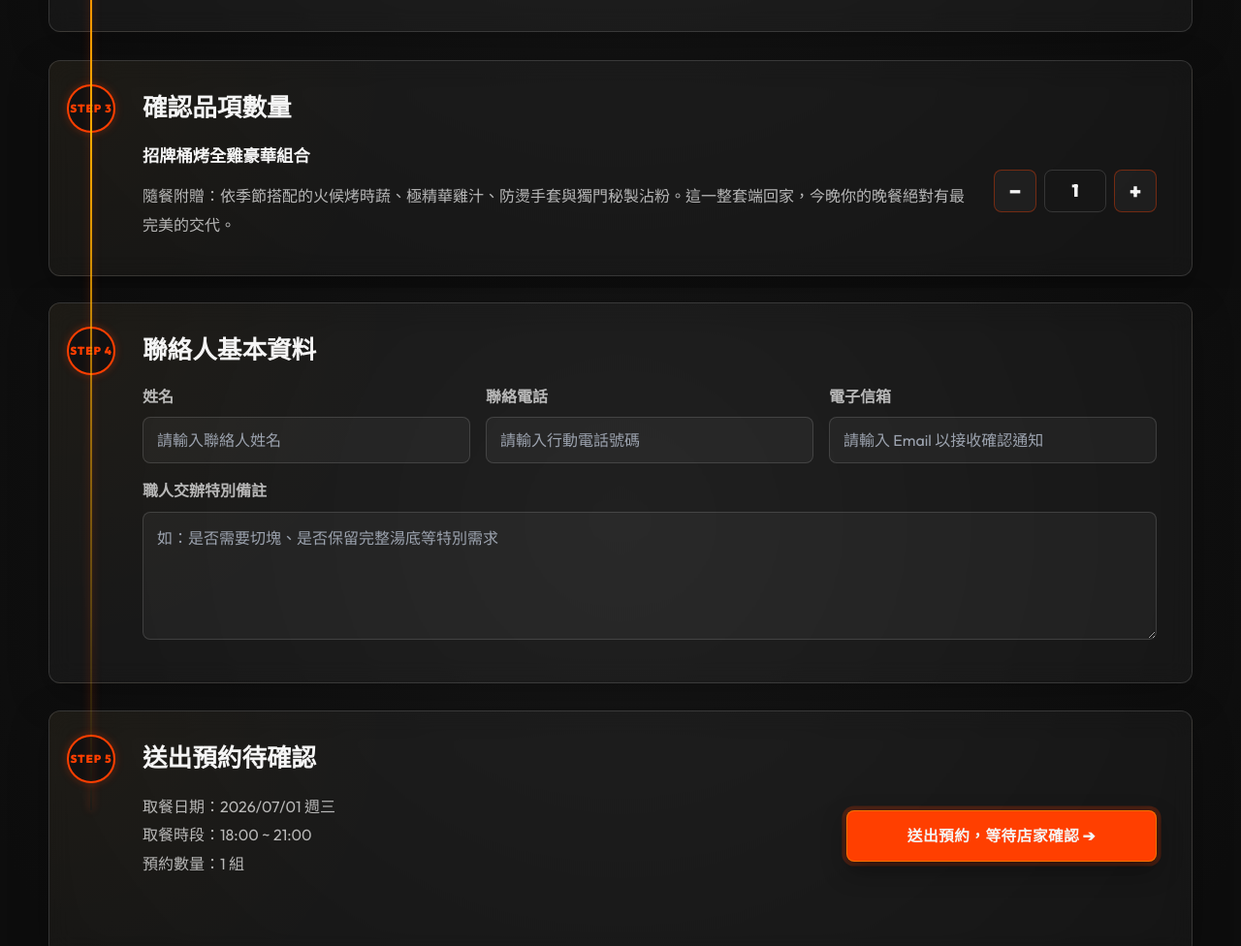
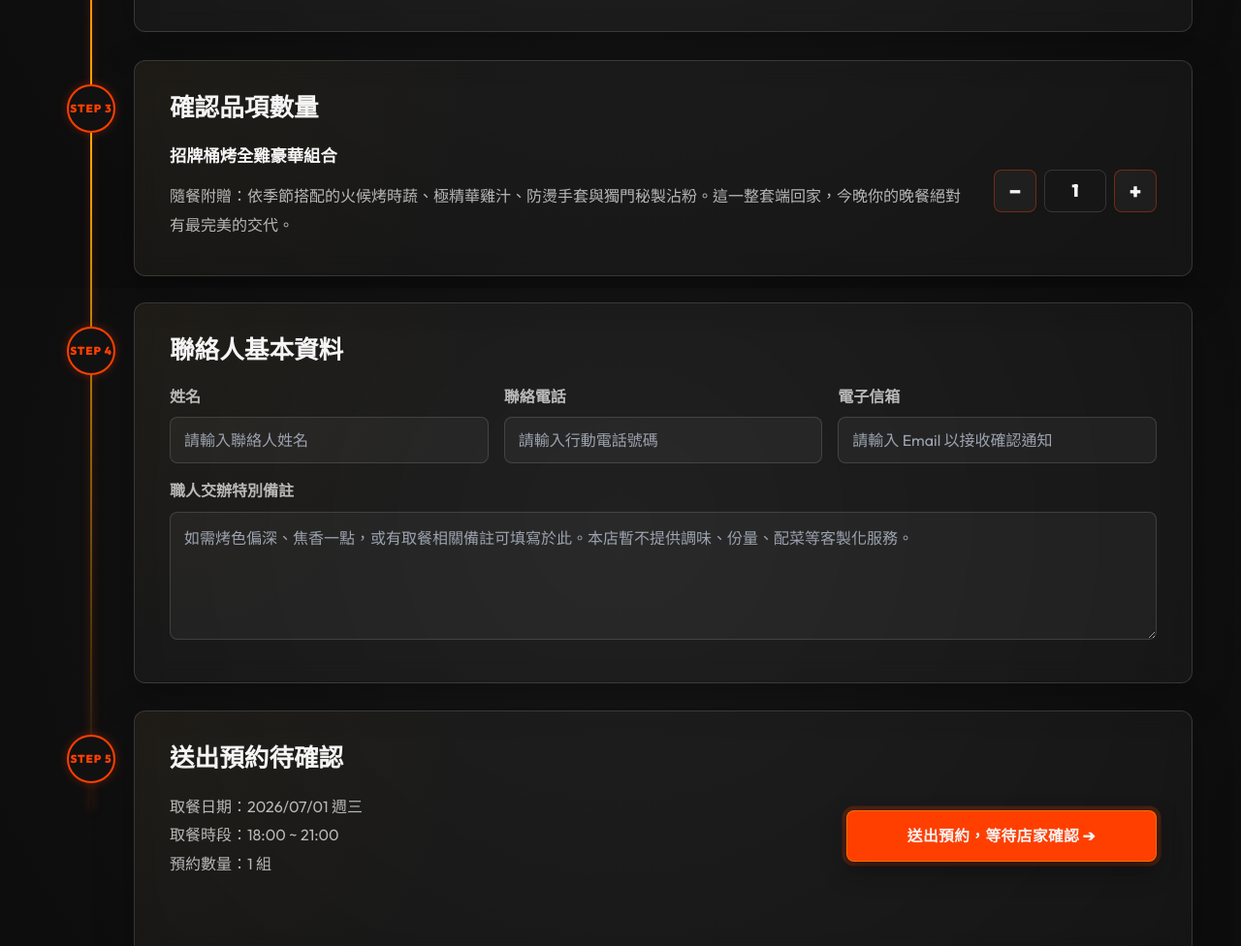
Before and after one commit to rexmax1018/FireRoastLab, a website: page order.html in a window 1280 px wide. Shown: the part 1303-2279 px from the top of the page at 97% size. Drawn offline with Linux system fonts and the light colour scheme.

Commit message:
Fix order timeline layout

```diff
--- a/css/styles.css
+++ b/css/styles.css
@@ -847,25 +847,32 @@ textarea {
   position: relative;
   display: grid;
   gap: 28px;
+  isolation: isolate;
+  --timeline-x: 43px;
+  --timeline-card-offset: 88px;
+  --timeline-badge-size: 50px;
+  --timeline-badge-top: 24px;
 }
 
 .order-form::before {
   content: "";
   position: absolute;
-  top: 48px;
+  top: calc(var(--timeline-badge-top) + (var(--timeline-badge-size) / 2));
   bottom: 150px;
-  left: 43px;
+  left: var(--timeline-x);
   width: 2px;
   background: linear-gradient(to bottom, var(--flame-orange), var(--ember-gold), transparent);
   box-shadow: 0 0 8px rgba(255, 63, 0, 0.4);
-  z-index: 2;
+  z-index: 0;
   pointer-events: none;
 }
 
 .order-step {
   position: relative;
   z-index: 1;
-  padding: 32px 36px 36px 96px;
+  margin-left: var(--timeline-card-offset);
+  padding: 32px 36px 36px;
+  overflow: visible;
 }
 
 .step-heading {
@@ -878,10 +885,10 @@ textarea {
 
 .order-step .step-heading span {
   position: absolute;
-  left: 18px;
-  top: 24px;
-  width: 50px;
-  height: 50px;
+  left: calc(var(--timeline-x) - var(--timeline-card-offset) - (var(--timeline-badge-size) / 2));
+  top: var(--timeline-badge-top);
+  width: var(--timeline-badge-size);
+  height: var(--timeline-badge-size);
   display: flex;
   align-items: center;
   justify-content: center;
@@ -1529,6 +1536,7 @@ textarea:focus {
   }
 
   .order-step {
+    margin-left: 0;
     padding: 22px;
   }
 
--- a/order.html
+++ b/order.html
@@ -130,7 +130,7 @@
               </label>
               <label class="field-grid__full">
                 <span>職人交辦特別備註</span>
-                <textarea name="note" rows="4" placeholder="如：是否需要切塊、是否保留完整湯底等特別需求"></textarea>
+                <textarea name="note" rows="4" placeholder="如需烤色偏深、焦香一點，或有取餐相關備註可填寫於此。本店暫不提供調味、份量、配菜等客製化服務。"></textarea>
               </label>
             </div>
           </section>
```
